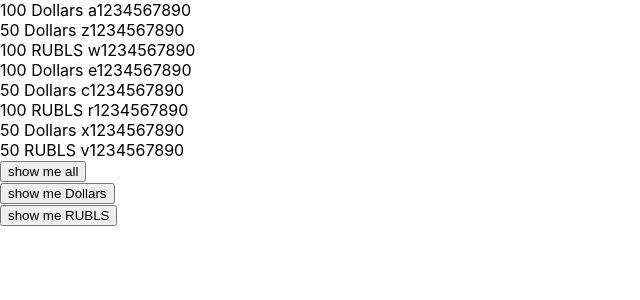
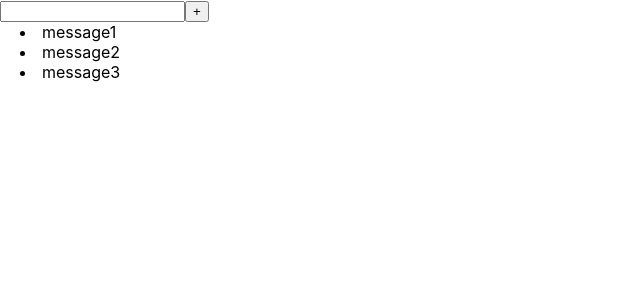
Before and after one commit to Pronat/microtasks, a React (Create React App) app: page / in a window 1280 px wide. Shown: the top 300 px of the page, without its empty margins (0-640 px from the left). Built offline with nearby package versions, Linux system fonts and the light colour scheme.

Commit message:
button-1

```diff
--- a/src/App.tsx
+++ b/src/App.tsx
@@ -1,47 +1,64 @@
 import React, {useState} from 'react';
-import {log} from "util";
-import {Button} from "./components/Button";
-import {NewComponent} from "./components/NewComponent";
 
-export type FilterType = 'all' | 'Dollars' | 'RUBLS'
-export type MoneyType = {
-    banknots: string
-    value: number
-    number: string
-}
+
+// export type FilterType = 'all' | 'Dollars' | 'RUBLS'
+// export type MoneyType = {
+//     banknots: string
+//     value: number
+//     number: string
+// }
 function App() {
-    const [money, setMoney] = useState<Array<MoneyType>>([
-        {banknots: 'Dollars', value: 100, number: ' a1234567890'},
-        {banknots: 'Dollars', value: 50, number: ' z1234567890'},
-        {banknots: 'RUBLS', value: 100, number: ' w1234567890'},
-        {banknots: 'Dollars', value: 100, number: ' e1234567890'},
-        {banknots: 'Dollars', value: 50, number: ' c1234567890'},
-        {banknots: 'RUBLS', value: 100, number: ' r1234567890'},
-        {banknots: 'Dollars', value: 50, number: ' x1234567890'},
-        {banknots: 'RUBLS', value: 50, number: ' v1234567890'},
+    // const [money, setMoney] = useState<Array<MoneyType>>([
+    //     {banknots: 'Dollars', value: 100, number: ' a1234567890'},
+    //     {banknots: 'Dollars', value: 50, number: ' z1234567890'},
+    //     {banknots: 'RUBLS', value: 100, number: ' w1234567890'},
+    //     {banknots: 'Dollars', value: 100, number: ' e1234567890'},
+    //     {banknots: 'Dollars', value: 50, number: ' c1234567890'},
+    //     {banknots: 'RUBLS', value: 100, number: ' r1234567890'},
+    //     {banknots: 'Dollars', value: 50, number: ' x1234567890'},
+    //     {banknots: 'RUBLS', value: 50, number: ' v1234567890'},
+    // ])
+
+    // const [filter, setFilter] = useState<FilterType>('all')
+    // let newMoney = money
+    // if (filter === 'Dollars') {
+    //     newMoney = money.filter((el) => el.banknots === 'Dollars')
+    // }
+    // if (filter === 'RUBLS') {
+    //     newMoney = money.filter((el) => el.banknots === 'RUBLS')
+    // }
+    //
+    // const showMeHandler = (title: FilterType) => {
+    //     setFilter(title)
+    //     }
+    //
+    //
+    //     return (
+    //         <NewComponent
+    //             newMoney={newMoney}
+    //             showMeHandler={showMeHandler}
+    //         />
+    //
+    //     );
+    // }
+
+    let [message, setMessage] = useState([
+        {message: 'message1'},
+        {message: 'message2'},
+        {message: 'message3'},
     ])
 
+    return (
+        <div>
+            <div>
+                <input/>
+                <button>+</button>
+            </div>
+            {
+                message.map((el, index) => <li key={index} style={{marginLeft: '20px'}}>{el.message}</li>)
+            }
+        </div>
+    )
+}
 
-    const [filter, setFilter] = useState<FilterType>('all')
-    let newMoney = money
-    if (filter === 'Dollars') {
-        newMoney = money.filter((el) => el.banknots === 'Dollars')
-    }
-    if (filter === 'RUBLS') {
-        newMoney = money.filter((el) => el.banknots === 'RUBLS')
-    }
-
-    const showMeHandler = (title: FilterType) => {
-        setFilter(title)
-        }
-
-
-        return (
-            <NewComponent
-                newMoney={newMoney}
-                showMeHandler={showMeHandler}
-            />
-
-        );
-    }
-    export default App;
+export default App;
--- a/src/components/NewComponent.tsx
+++ /dev/null
@@ -1,39 +0,0 @@
-import React from 'react';
-import {Button} from "./Button";
-import {FilterType, MoneyType} from "../App";
-
-type NewComponentType = {
-    newMoney: Array<MoneyType>
-    showMeHandler: (title: FilterType) => void
-}
-export const NewComponent = (props: NewComponentType) => {
-    return (
-        <div className={"App"}>
-            <div>
-                {
-                    props.newMoney.map((el, index) => {
-                        return (
-                            <div key={index}>
-                                <span>{el.value} </span>
-                                <span>{el.banknots}</span>
-                                <span>{el.number} </span>
-                            </div>
-
-                        )
-                    })
-                }
-            </div>
-            <Button title={'all'} callBack={() => {
-                props.showMeHandler('all')
-            }}/>
-            <Button title={'Dollars'} callBack={() => {
-                props.showMeHandler('Dollars')
-            }}/>
-            <Button title={'RUBLS'} callBack={() => {
-                props.showMeHandler('RUBLS')
-            }}/>
-
-
-        </div>
-    );
-};
```
